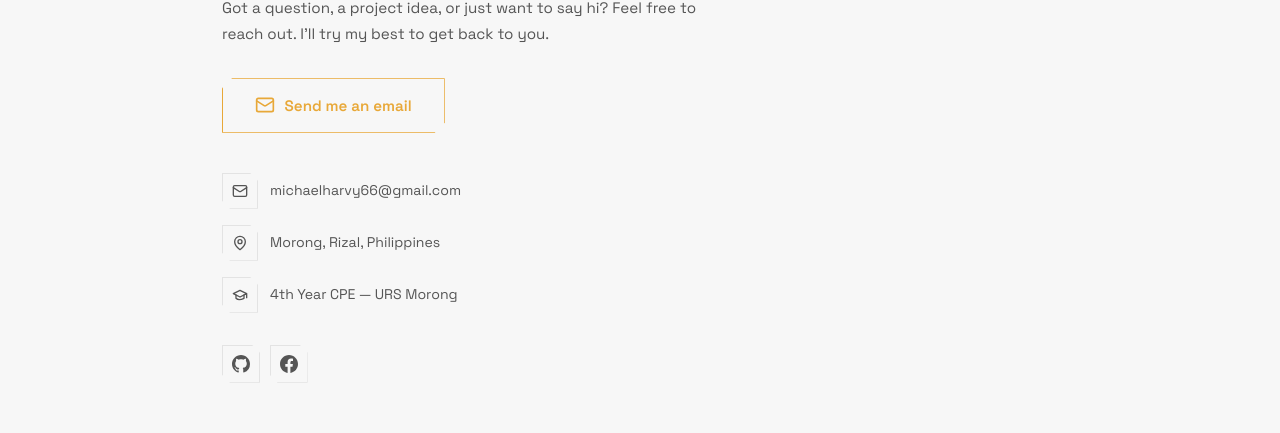
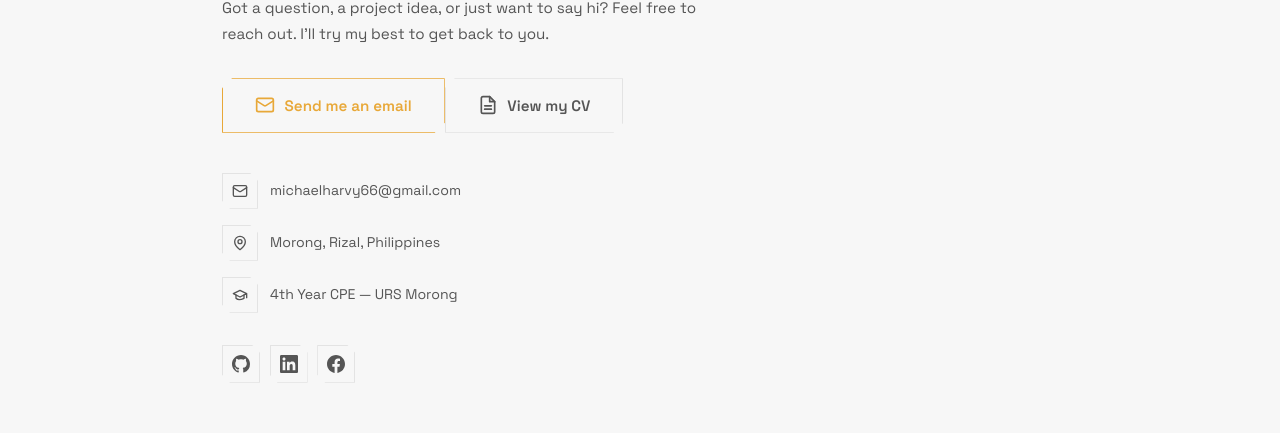
Before and after one commit to michaelharvy/michael-harvy-portfolio, a React (Vite) app: page /contact in a window 1280 px wide. Shown: the part 272-705 px from the top of the page. Built offline with nearby package versions, Linux system fonts and the light colour scheme.

Commit message:
Phase 1: LinkedIn profile, print-ready CV, og:image, real repo link

```diff
--- a/src/pages/Contact.jsx
+++ b/src/pages/Contact.jsx
@@ -25,6 +25,10 @@
           <svg width="20" height="20" viewBox="0 0 24 24" fill="none" stroke="currentColor" strokeWidth="2" strokeLinecap="round" strokeLinejoin="round"><rect x="2" y="4" width="20" height="16" rx="2" /><path d="m22 7-8.97 5.7a1.94 1.94 0 0 1-2.06 0L2 7" /></svg>
           Send me an email
         </a>
+        <a href="/resume.html" target="_blank" rel="noopener noreferrer" className="mailto-btn mailto-btn--ghost fade-up">
+          <svg width="20" height="20" viewBox="0 0 24 24" fill="none" stroke="currentColor" strokeWidth="2" strokeLinecap="round" strokeLinejoin="round"><path d="M14 2H6a2 2 0 0 0-2 2v16a2 2 0 0 0 2 2h12a2 2 0 0 0 2-2V8z" /><polyline points="14 2 14 8 20 8" /><path d="M16 13H8" /><path d="M16 17H8" /></svg>
+          View my CV
+        </a>
 
         <div className="contact-details fade-up">
           <div className="contact-item">
@@ -51,6 +55,9 @@
           <a href="https://github.com/michaelharvy" title="GitHub" target="_blank" rel="noopener noreferrer">
             <svg width="18" height="18" viewBox="0 0 24 24" fill="currentColor"><path d="M12 0C5.37 0 0 5.37 0 12c0 5.31 3.435 9.795 8.205 11.385.6.105.825-.255.825-.57 0-.285-.015-1.23-.015-2.235-3.015.555-3.795-.735-4.035-1.41-.135-.345-.72-1.41-1.23-1.695-.42-.225-1.02-.78-.015-.795.945-.015 1.62.87 1.845 1.23 1.08 1.815 2.805 1.305 3.495.99.105-.78.42-1.305.765-1.605-2.67-.3-5.46-1.335-5.46-5.925 0-1.305.465-2.385 1.23-3.225-.12-.3-.54-1.53.12-3.18 0 0 1.005-.315 3.3 1.23.96-.27 1.98-.405 3-.405s2.04.135 3 .405c2.295-1.56 3.3-1.23 3.3-1.23.66 1.65.24 2.88.12 3.18.765.84 1.23 1.905 1.23 3.225 0 4.605-2.805 5.625-5.475 5.925.435.375.81 1.095.81 2.22 0 1.605-.015 2.895-.015 3.3 0 .315.225.69.825.57A12.02 12.02 0 0 0 24 12c0-6.63-5.37-12-12-12z" /></svg>
           </a>
+          <a href="https://www.linkedin.com/in/michael-harvy-m-nepomuceno-454678434/" title="LinkedIn" target="_blank" rel="noopener noreferrer">
+            <svg width="18" height="18" viewBox="0 0 24 24" fill="currentColor"><path d="M20.447 20.452h-3.554v-5.569c0-1.328-.027-3.037-1.852-3.037-1.853 0-2.136 1.445-2.136 2.939v5.667H9.351V9h3.414v1.561h.046c.477-.9 1.637-1.85 3.37-1.85 3.601 0 4.267 2.37 4.267 5.455v6.286zM5.337 7.433c-1.144 0-2.063-.926-2.063-2.065 0-1.138.92-2.063 2.063-2.063 1.14 0 2.064.925 2.064 2.063 0 1.139-.925 2.065-2.064 2.065zm1.782 13.019H3.555V9h3.564v11.452zM22.225 0H1.771C.792 0 0 .774 0 1.729v20.542C0 23.227.792 24 1.771 24h20.451C23.2 24 24 23.227 24 22.271V1.729C24 .774 23.2 0 22.222 0h.003z" /></svg>
+          </a>
           <a href="https://www.facebook.com/michael.harvy.minebe.nepomuceeno.30" title="Facebook" target="_blank" rel="noopener noreferrer">
             <svg width="18" height="18" viewBox="0 0 24 24" fill="currentColor"><path d="M24 12.073c0-6.627-5.373-12-12-12s-12 5.373-12 12c0 5.99 4.388 10.954 10.125 11.854v-8.385H7.078v-3.47h3.047V9.43c0-3.007 1.792-4.669 4.533-4.669 1.312 0 2.686.235 2.686.235v2.953H15.83c-1.491 0-1.956.925-1.956 1.874v2.25h3.328l-.532 3.47h-2.796v8.385C19.612 23.027 24 18.062 24 12.073z" /></svg>
           </a>
--- a/src/pages/Home.jsx
+++ b/src/pages/Home.jsx
@@ -82,9 +82,13 @@
           </div>
           <div className="hero-actions fade-up">
             <Link to="/projects" className="hero-btn">View My Work</Link>
+            <a href="/resume.html" target="_blank" rel="noopener noreferrer" className="hero-btn hero-btn--ghost">View CV</a>
             <div className="hero-social">
               <a href="https://github.com/michaelharvy" title="GitHub" target="_blank" rel="noopener noreferrer">
                 <svg width="18" height="18" viewBox="0 0 24 24" fill="currentColor"><path d="M12 0C5.37 0 0 5.37 0 12c0 5.31 3.435 9.795 8.205 11.385.6.105.825-.255.825-.57 0-.285-.015-1.23-.015-2.235-3.015.555-3.795-.735-4.035-1.41-.135-.345-.72-1.41-1.23-1.695-.42-.225-1.02-.78-.015-.795.945-.015 1.62.87 1.845 1.23 1.08 1.815 2.805 1.305 3.495.99.105-.78.42-1.305.765-1.605-2.67-.3-5.46-1.335-5.46-5.925 0-1.305.465-2.385 1.23-3.225-.12-.3-.54-1.53.12-3.18 0 0 1.005-.315 3.3 1.23.96-.27 1.98-.405 3-.405s2.04.135 3 .405c2.295-1.56 3.3-1.23 3.3-1.23.66 1.65.24 2.88.12 3.18.765.84 1.23 1.905 1.23 3.225 0 4.605-2.805 5.625-5.475 5.925.435.375.81 1.095.81 2.22 0 1.605-.015 2.895-.015 3.3 0 .315.225.69.825.57A12.02 12.02 0 0 0 24 12c0-6.63-5.37-12-12-12z" /></svg>
+              </a>
+              <a href="https://www.linkedin.com/in/michael-harvy-m-nepomuceno-454678434/" title="LinkedIn" target="_blank" rel="noopener noreferrer">
+                <svg width="18" height="18" viewBox="0 0 24 24" fill="currentColor"><path d="M20.447 20.452h-3.554v-5.569c0-1.328-.027-3.037-1.852-3.037-1.853 0-2.136 1.445-2.136 2.939v5.667H9.351V9h3.414v1.561h.046c.477-.9 1.637-1.85 3.37-1.85 3.601 0 4.267 2.37 4.267 5.455v6.286zM5.337 7.433c-1.144 0-2.063-.926-2.063-2.065 0-1.138.92-2.063 2.063-2.063 1.14 0 2.064.925 2.064 2.063 0 1.139-.925 2.065-2.064 2.065zm1.782 13.019H3.555V9h3.564v11.452zM22.225 0H1.771C.792 0 0 .774 0 1.729v20.542C0 23.227.792 24 1.771 24h20.451C23.2 24 24 23.227 24 22.271V1.729C24 .774 23.2 0 22.222 0h.003z" /></svg>
               </a>
               <a href="mailto:michaelharvy66@gmail.com" title="Email">
                 <svg width="18" height="18" viewBox="0 0 24 24" fill="none" stroke="currentColor" strokeWidth="2" strokeLinecap="round" strokeLinejoin="round"><rect x="2" y="4" width="20" height="16" rx="2" /><path d="m22 7-8.97 5.7a1.94 1.94 0 0 1-2.06 0L2 7" /></svg>
--- a/src/pages/Projects.jsx
+++ b/src/pages/Projects.jsx
@@ -15,7 +15,7 @@
     title: 'Personal Portfolio',
     desc: 'This website right here. A React + Vite rebuild of my original static HTML/CSS/JS portfolio, with client-side routing, light/dark theming, and scroll-triggered micro-interactions.',
     tags: ['React', 'Vite', 'JavaScript'],
-    links: [{ label: 'Live Site', url: '' }, { label: 'Source Code', url: '' }],
+    links: [{ label: 'Source Code', url: 'https://github.com/michaelharvy/michael-harvy-portfolio' }],
   },
   {
     icon: <><rect x="4" y="2" width="16" height="20" rx="2" /><line x1="8" y1="6" x2="16" y2="6" /><line x1="8" y1="10" x2="10" y2="10" /><line x1="14" y1="10" x2="16" y2="10" /><line x1="8" y1="14" x2="10" y2="14" /><line x1="14" y1="14" x2="16" y2="14" /><line x1="8" y1="18" x2="16" y2="18" /></>,
--- a/src/styles/global.css
+++ b/src/styles/global.css
@@ -586,9 +586,21 @@
     clip-path: polygon(10px 0, 100% 0, 100% calc(100% - 10px), calc(100% - 10px) 100%, 0 100%, 0 10px);
 }
 
+.hero-btn:active,
 .hero-btn:hover {
     background: var(--accent);
     color: var(--accent-text);
+}
+
+.hero-btn--ghost {
+    border-color: var(--border);
+    color: var(--text-dim);
+}
+
+.hero-btn--ghost:hover {
+    background: transparent;
+    border-color: var(--accent);
+    color: var(--accent);
 }
 
 .hero-actions {
@@ -1675,6 +1687,24 @@
     stroke: var(--accent-text);
 }
 
+.mailto-btn--ghost {
+    border-color: var(--border);
+    color: var(--text-dim);
+    display: inline-flex;
+    align-items: center;
+    gap: 0.6rem;
+}
+
+.mailto-btn--ghost:hover {
+    background: transparent;
+    border-color: var(--accent);
+    color: var(--accent);
+}
+
+.mailto-btn--ghost:hover svg {
+    stroke: var(--accent);
+}
+
 .contact-details {
     margin-bottom: 2rem;
 }
```
Also changed, not shown: index.html (+3 -1 lines), public/og-image.png (added), 1 other file (tests, documents, lock files or other folders).
